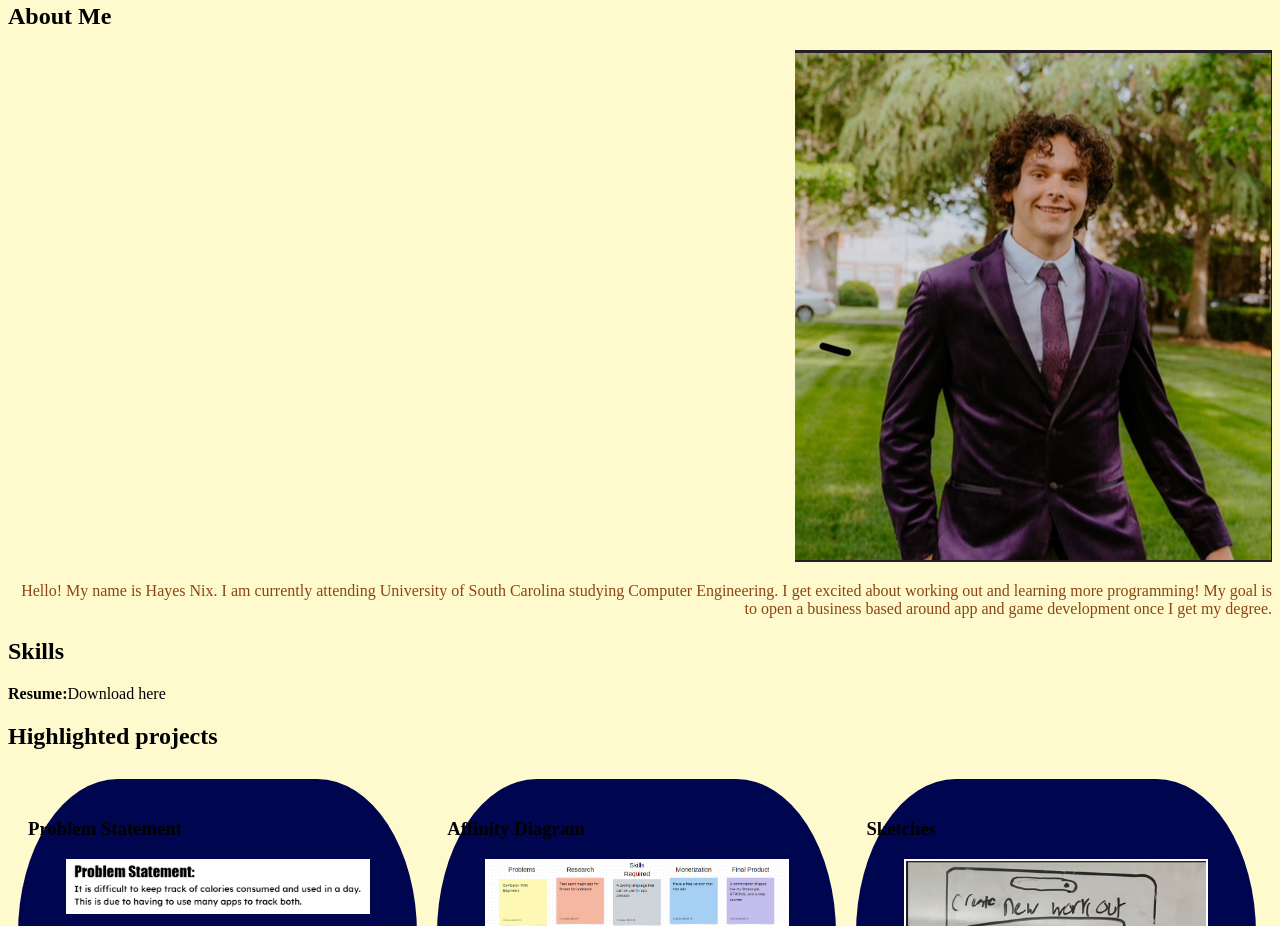
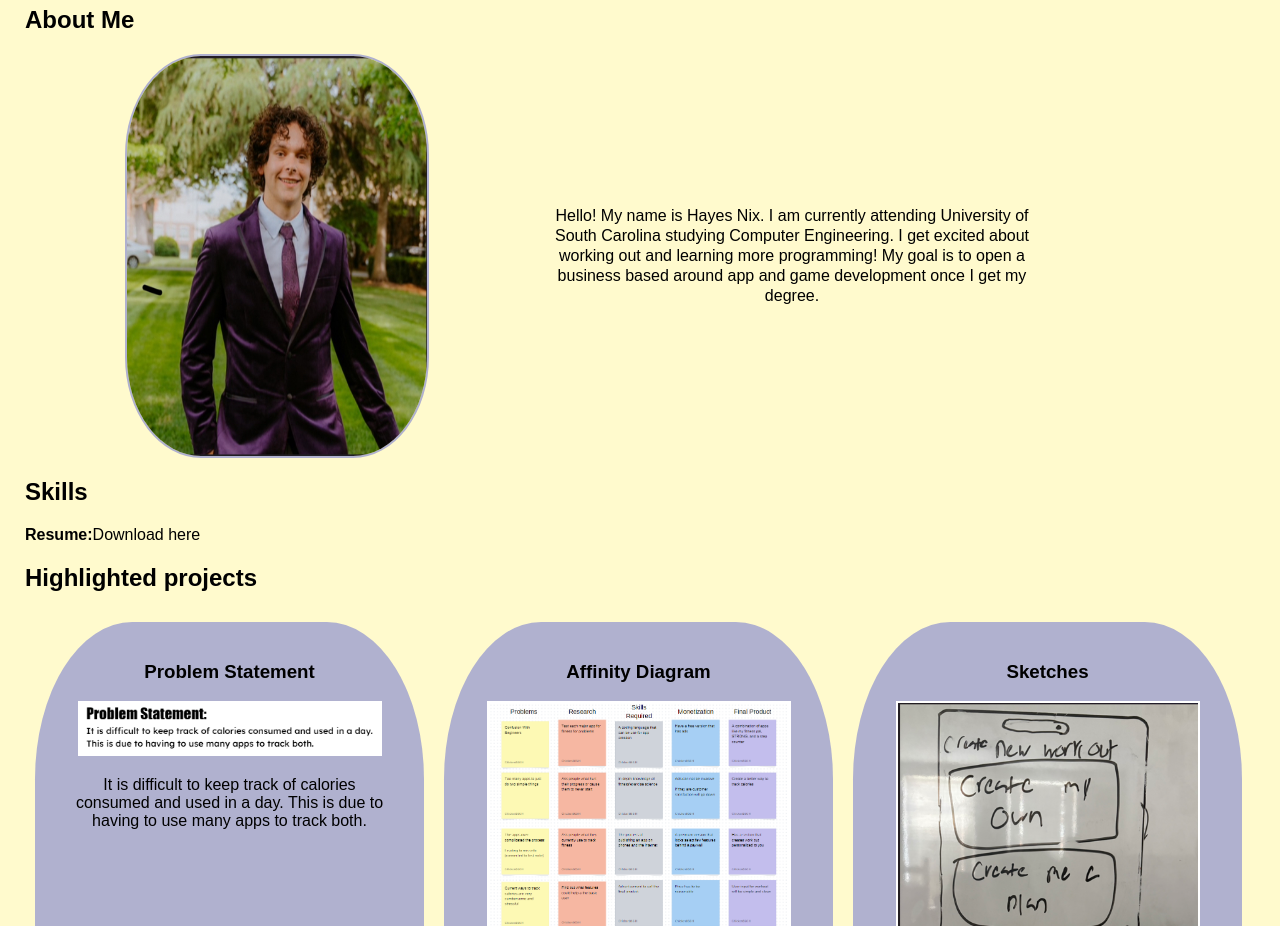
Before and after one commit to htnix/htnix, a plain HTML site: page index.html in a window 1280 px wide. Shown: the part 77-1003 px from the top of the page. Drawn offline with Linux system fonts and the light colour scheme.

Commit message:
Add files via upload

```diff
--- a/index.html
+++ b/index.html
@@ -88,6 +88,10 @@
     </div>
 
     <h2>Contact me</h2>
-    <div class="contact"></div>
+    <div class="contact">
+      <p>
+        Email: htnix66@yahoo.com
+      </p>
+    </div>
     </body>
 </html>
--- a/styles.css
+++ b/styles.css
@@ -1,14 +1,10 @@
 body{
     background-color:lemonchiffon;
-    front-family: Arial, Helvetica, sans-serif;
+    font-family: Arial, Helvetica, sans-serif;
+    margin:25px;
 }
 h1{
     text-align: center;
-    color:saddlebrown;
-}
-.about{
-    text-align: right;
-    width: 100%;
     color:saddlebrown;
 }
 
@@ -20,8 +16,12 @@ h1{
     width: 30%;
     margin: 10px;
     padding: 20px 10px;
-    background: rgb(0, 5, 80);
+    background: rgba(87, 93, 208, 0.466);
     border-radius: 25%;
+}
+.project p{
+    text-align:center;
+    margin:30px;
 }
 .project img{
     width: 300px;
@@ -35,8 +35,31 @@ h1{
 a { /* change the appearance of ALL links */
     text-decoration: none;
     color: black;
+    text-align: center;
     }
     .project p { /* change the appearance of paragraph tags inside .project divs */
     text-align: center;
-    margin: 15px;
+    margin: 20px;
     }
+
+    .about{
+        display:flex;
+        flex-wrap: wrap;
+        margin-right:100px;
+        margin-left:100px;
+        justify-content: center;
+    }
+
+    .about p{
+        width:50%;
+        text-align: center;
+        margin: auto;
+        line-height: 125%;
+    }
+
+    .about img{
+        width: 300px;
+        height: 400px;
+        border-radius: 25%;
+        border: 2px solid rgba(87, 93, 208, 0.466);
+    }
```
